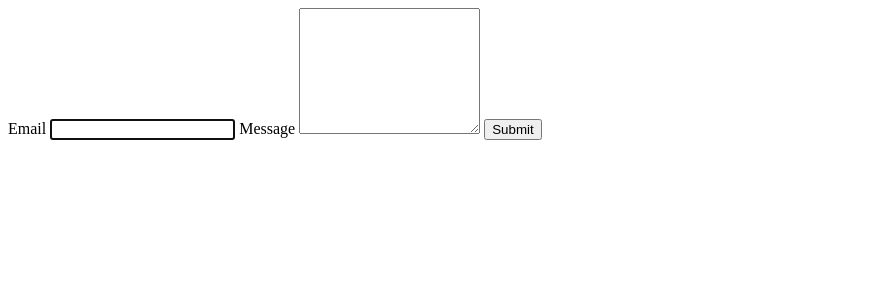
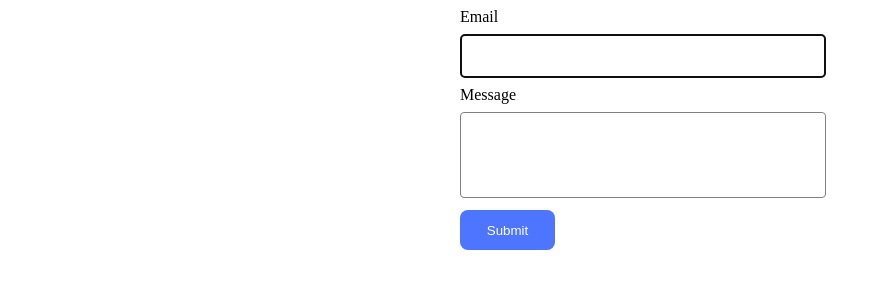
Before and after one commit to YuriiGreg/goit-js-hw-09, a website: page src/2-form.html in a window 1280 px wide. Shown: the whole page, without its empty margins (0-881 px from the left). Drawn offline with Linux system fonts and the light colour scheme.

Commit message:
js-hw-09.

```diff
--- a/src/2-form.html
+++ b/src/2-form.html
@@ -2,20 +2,20 @@
 <html lang="en">
   <head>
     <meta charset="UTF-8" />
-    <meta http-equiv="X-UA-Compatible" content="IE=edge" />
     <meta name="viewport" content="width=device-width, initial-scale=1.0" />
     <title>form</title>
-    <link rel="stylesheet" href="node_modules/simplelightbox/dist/simple-lightbox.min.css">
+    <link rel="stylesheet" href="./css/styles.css">
   </head>
   <body>
+
   <form class="feedback-form" autocomplete="off">
     <label>
       Email
-      <input type="email" name="email" autofocus />
+      <input class="inp" type="email" name="email" autofocus />
     </label>
     <label>
       Message
-      <textarea name="message" rows="8"></textarea>
+      <textarea class="txta" name="message" rows="8"></textarea>
     </label>
     <button type="submit">Submit</button>
   </form>
--- a/src/css/styles.css
+++ b/src/css/styles.css
@@ -1,24 +1,71 @@
-/**
-  |============================
-  | include css partials with
-  | default @import url()
-  |============================
-*/
-@import url('./reset.css');
-@import url('./vite-promo.css');
-@import url('./header.css');
+.gallery {
+  display: flex;
+  flex-wrap: wrap;
+  list-style: none;
+  gap: 24px;
+}
 
-:root {
-  font-family: Inter, Avenir, Helvetica, Arial, sans-serif;
-  font-size: 16px;
-  line-height: 24px;
-  font-weight: 400;
+.gallery-image {
+  width: 360px;
+  height: 200px;
+  transition: transform 0.5s ease;
+}
 
-  color: #242424;
-  background-color: rgba(255, 255, 255, 0.87);
+.gallery-image:hover {
+  transform: scale(1.1);
+}
 
-  text-rendering: optimizeLegibility;
-  -webkit-font-smoothing: antialiased;
-  -moz-osx-font-smoothing: grayscale;
+/*forma*/
 
+.inp {
+  width: 360px;
+  height: 40px;
+  margin-top: 8px;
 }
+
+.txta {
+  width: 360px;
+  height: 80px;
+  margin-top: 8px;
+}
+
+.feedback-form {
+  width: 360px;
+  height: 40px;
+  margin: 0 auto;
+}
+
+.feedback-form label {
+  display: block;
+  margin-bottom: 8px;
+}
+
+.feedback-form input,
+.feedback-form textarea {
+  border: 1px solid #808080;
+  border-radius: 4px;
+  resize: none;
+}
+
+.feedback-form textarea:hover {
+  border: 1px solid #000000;
+}
+
+.feedback-form input:hover {
+  border: 1px solid #000000;
+}
+
+.feedback-form button {
+  width: 95px;
+  height: 40px;
+  padding: 8px 16px;
+  background: #4E75FF;
+  color: #fff;
+  border: none;
+  border-radius: 8px;
+  cursor: pointer;
+}
+
+.feedback-form button:hover {
+  background-color: #6C8CFF;;
+}
--- a/src/js/2-form.js
+++ b/src/js/2-form.js
@@ -1,4 +1,3 @@
-
 let formData = {
   email: '',
   message: ''
```
Also changed, not shown: src/1-gallery.html (+1 -0 lines), src/index.html (+1 -1 lines).
